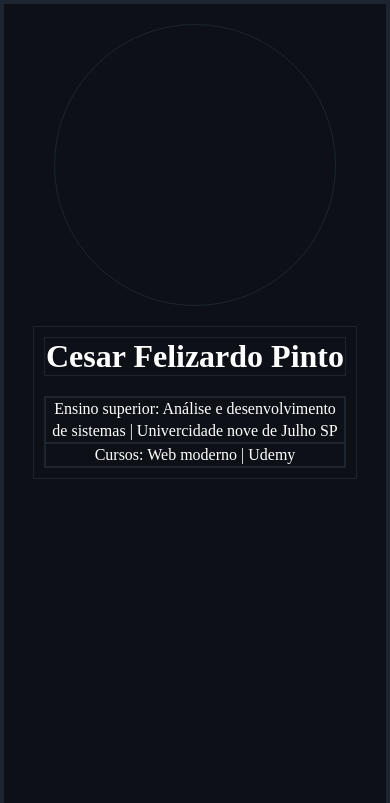
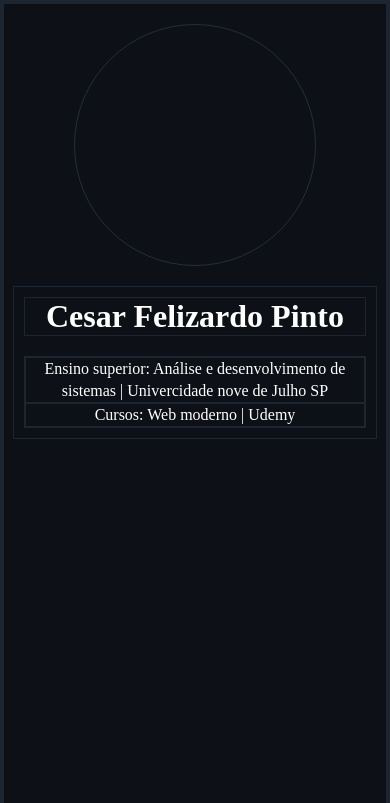
Before and after one commit to Cesar-Felizardo/Portifolio, a plain HTML site: page index.html in a window 390 px wide. Shown: the top 803 px of the page. Drawn offline with Linux system fonts and the light colour scheme.

Commit message:
quinto commit 30/03/2023 08:42

```diff
--- a/style/style.css
+++ b/style/style.css
@@ -91,8 +91,8 @@ footer div a {
 
     .photoProfile {
         border: #1d2530 1px solid;
-        width: 280px;
-        height: 280px;
+        width: 240px;
+        height: 240px;
         border-radius: 500px;
         margin-bottom: 20px;
     }
@@ -114,3 +114,34 @@ footer div a {
         display: none;
     }
 }
+
+@media screen and (max-width: 407px) {
+
+    .photoProfile {
+        border: #252d3a 1px solid;
+        width: 240px;
+        height: 240px;
+        border-radius: 500px;
+        margin-bottom: 20px;
+    }
+
+    header {
+        display: flex;
+        background: #0D1117;
+        flex-direction: column;
+        align-items: center;
+        min-height: 90vh;
+        color: white;
+        padding: 20px 20px;
+    }
+    .div1Header {
+        text-align: center;
+        width: 100%;
+    }
+    .div2Header {
+        display: none;
+    }
+    .cards {
+        text-align: justify;
+    }
+}
```
Also changed, not shown: index.html (+6 -6 lines).
